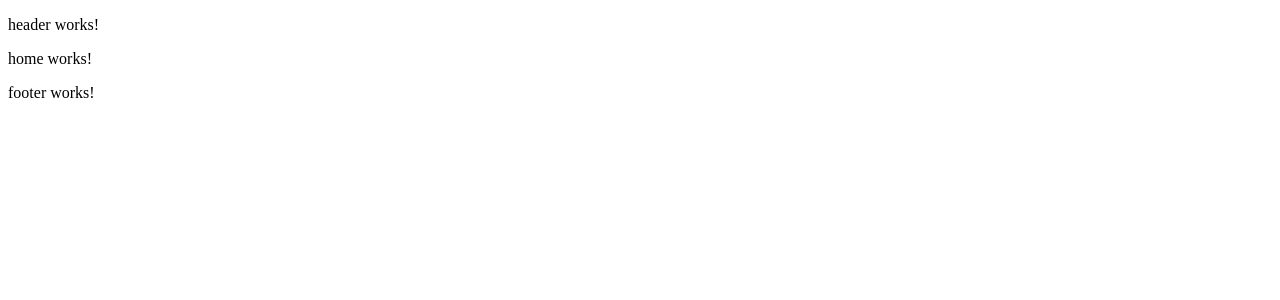
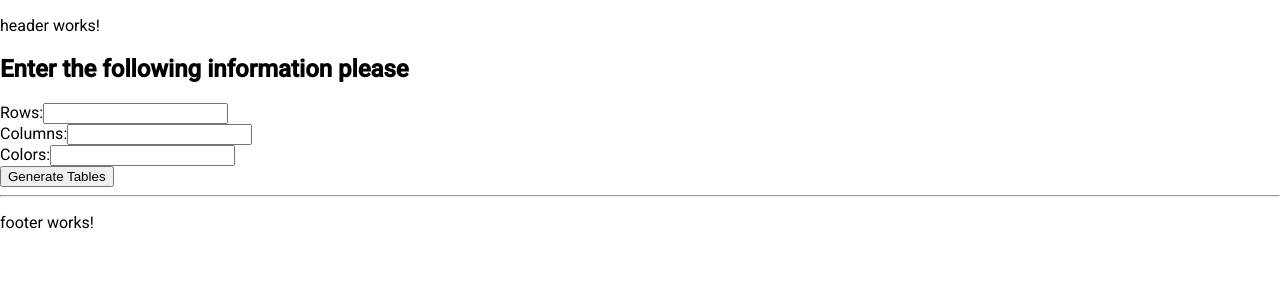
Before and after one commit to ethanfantl/Color-coordinate-website, an Angular app in the folder team-project/: page / in a window 1280 px wide. Shown: the top 300 px of the page. Built offline with nearby package versions, Linux system fonts and the light colour scheme.

Commit message:
Created input tables

```diff
--- a/team-project/angular.json
+++ b/team-project/angular.json
@@ -28,6 +28,7 @@
               "src/assets"
             ],
             "styles": [
+              "@angular/material/prebuilt-themes/azure-blue.css",
               "src/styles.css"
             ],
             "scripts": []
@@ -86,6 +87,7 @@
               }
             ],
             "styles": [
+              "@angular/material/prebuilt-themes/azure-blue.css",
               "src/styles.css"
             ],
             "scripts": []
--- a/team-project/package.json
+++ b/team-project/package.json
@@ -10,10 +10,12 @@
   },
   "private": true,
   "dependencies": {
+    "@angular/cdk": "^19.2.9",
     "@angular/common": "^19.2.0",
     "@angular/compiler": "^19.2.0",
     "@angular/core": "^19.2.0",
     "@angular/forms": "^19.2.0",
+    "@angular/material": "^19.2.9",
     "@angular/platform-browser": "^19.2.0",
     "@angular/platform-browser-dynamic": "^19.2.0",
     "@angular/router": "^19.2.0",
--- a/team-project/src/app/pages/home/home.component.html
+++ b/team-project/src/app/pages/home/home.component.html
@@ -1 +1,23 @@
-<p>home works!</p>
+<h2>Enter the following information please</h2>
+
+<div class="input-group">
+  <label for="rowsInput">Rows:</label>
+  <input type="number" id="rowsInput" #rowsInputElement step="1"/>
+</div>
+
+
+<div class="input-group">
+    <label for="colsInput">Columns:</label>
+    <input type="number" id="colsInput" #colsInputElement step="1"     />
+</div>
+
+<div class="input-group">
+    <label for="colorsInput">Colors:</label>
+    <input type="number" id="colorsInput" #colorsInputElement step="1"/>
+</div>
+
+<button type="button" (click)="generateTables(rowsInputElement.value, colsInputElement.value, colorsInputElement.value)">
+    Generate Tables
+</button>
+
+<hr/>
--- a/team-project/src/app/pages/home/home.component.ts
+++ b/team-project/src/app/pages/home/home.component.ts
@@ -1,4 +1,5 @@
 import { Component } from '@angular/core';
+import { MatSnackBar } from '@angular/material/snack-bar';
 
 @Component({
   selector: 'app-home',
@@ -8,4 +9,96 @@ import { Component } from '@angular/core';
 })
 export class HomeComponent {
 
+  constructor(private snackBar: MatSnackBar) {}
+  errorMessage: string = ""
+  showTables: boolean = false;
+
+  ROW_MIN = 1;
+  ROW_MAX = 1000;
+  COL_MIN = 1;
+  COL_MAX = 702;
+  COLOR_MIN = 1;
+  COLOR_MAX = 10;
+
+  checkRows(rowsString: string): boolean {
+    const rowsAsNumber = Number(rowsString);
+    if (rowsString === '') {
+      this.errorMessage += 'Rows value is required.\n';
+      return false;
+    } else if (isNaN(rowsAsNumber)) {
+      this.errorMessage += 'Rows must be a number.\n';
+      return false;
+    } else if (!Number.isInteger(rowsAsNumber)) {
+      this.errorMessage += 'Rows must be a whole number.\n';
+      return false;
+    } else if (rowsAsNumber < this.ROW_MIN || rowsAsNumber > this.ROW_MAX) {
+      this.errorMessage += `Rows must be between ${this.ROW_MIN} and ${this.ROW_MAX}.\n`;
+      return false;
+    }
+    return true;
+  }
+  checkColumns(columnsString: string): boolean {
+    const colsAsNumber = Number(columnsString);
+    if (columnsString === '') {
+      this.errorMessage += "Columns value is empty.";
+      return false;
+    } else if (isNaN(colsAsNumber)) {
+      this.errorMessage += "Column value must be a number.";
+      return false;
+    } else if (!Number.isInteger(colsAsNumber)) {
+      this.errorMessage += "Column value must be an integer";
+      return false;
+    } else if (colsAsNumber < this.COL_MIN || colsAsNumber > this.COL_MAX){
+      this.errorMessage += `Columns must be between ${this.COL_MIN} and ${this.COL_MAX}.`;
+      return false;
+    }
+    return true;
+  }
+
+  checkColors(colorsString: string): boolean {
+    const colorsAsNumber = Number(colorsString);
+    if (colorsString === '') {
+      this.errorMessage += "Colors value is empty.";
+      return false;
+    } else if (isNaN(colorsAsNumber)) {
+      this.errorMessage += "Color value must be a number.";
+      return false;
+    } else if (!Number.isInteger(colorsAsNumber)) {
+      this.errorMessage += "Color value must be an integer";
+      return false;
+    } else if (colorsAsNumber < this.COLOR_MIN || colorsAsNumber > this.COLOR_MAX){
+      this.errorMessage += `Color must be between ${this.COLOR_MIN} and ${this.COLOR_MAX}.`;
+      return false;
+    }
+    return true;
+  }
+  clearErrorMessage(): void {
+    this.errorMessage = ""
+  }
+
+  generateTables(rowsStr: string, colsStr: string, colorsStr: string): void {
+
+    this.errorMessage = '';
+    this.showTables = false;
+    let isFormValid = true;
+    isFormValid = this.checkRows(rowsStr) && this.checkColors(colorsStr) && this.checkColumns(colsStr);
+
+    if (isFormValid) {
+      this.snackBar.open("All inputs are valid", "Close", {
+        duration: 2000,
+        verticalPosition:  'top',
+        horizontalPosition: 'center'
+      });
+    } else {
+        this.snackBar.open(this.errorMessage, "Close", {
+          duration: 2000,
+          verticalPosition:  'top',
+          horizontalPosition: 'center'
+        });
+    }
+    this.clearErrorMessage();
+  }
+  // NOW ACTUALLY GENERATE THE TABLES
+
+
 }
--- a/team-project/src/index.html
+++ b/team-project/src/index.html
@@ -6,6 +6,8 @@
   <base href="/">
   <meta name="viewport" content="width=device-width, initial-scale=1">
   <link rel="icon" type="image/x-icon" href="favicon.ico">
+  <link href="https://fonts.googleapis.com/css2?family=Roboto:wght@300;400;500&display=swap" rel="stylesheet">
+  <link href="https://fonts.googleapis.com/icon?family=Material+Icons" rel="stylesheet">
 </head>
 <body>
   <app-root>
--- a/team-project/src/styles.css
+++ b/team-project/src/styles.css
@@ -1 +1,4 @@
 /* You can add global styles to this file, and also import other style files */
+
+html, body { height: 100%; }
+body { margin: 0; font-family: Roboto, "Helvetica Neue", sans-serif; }
```
Also changed, not shown: 1 other file (tests, documents, lock files or other folders).
